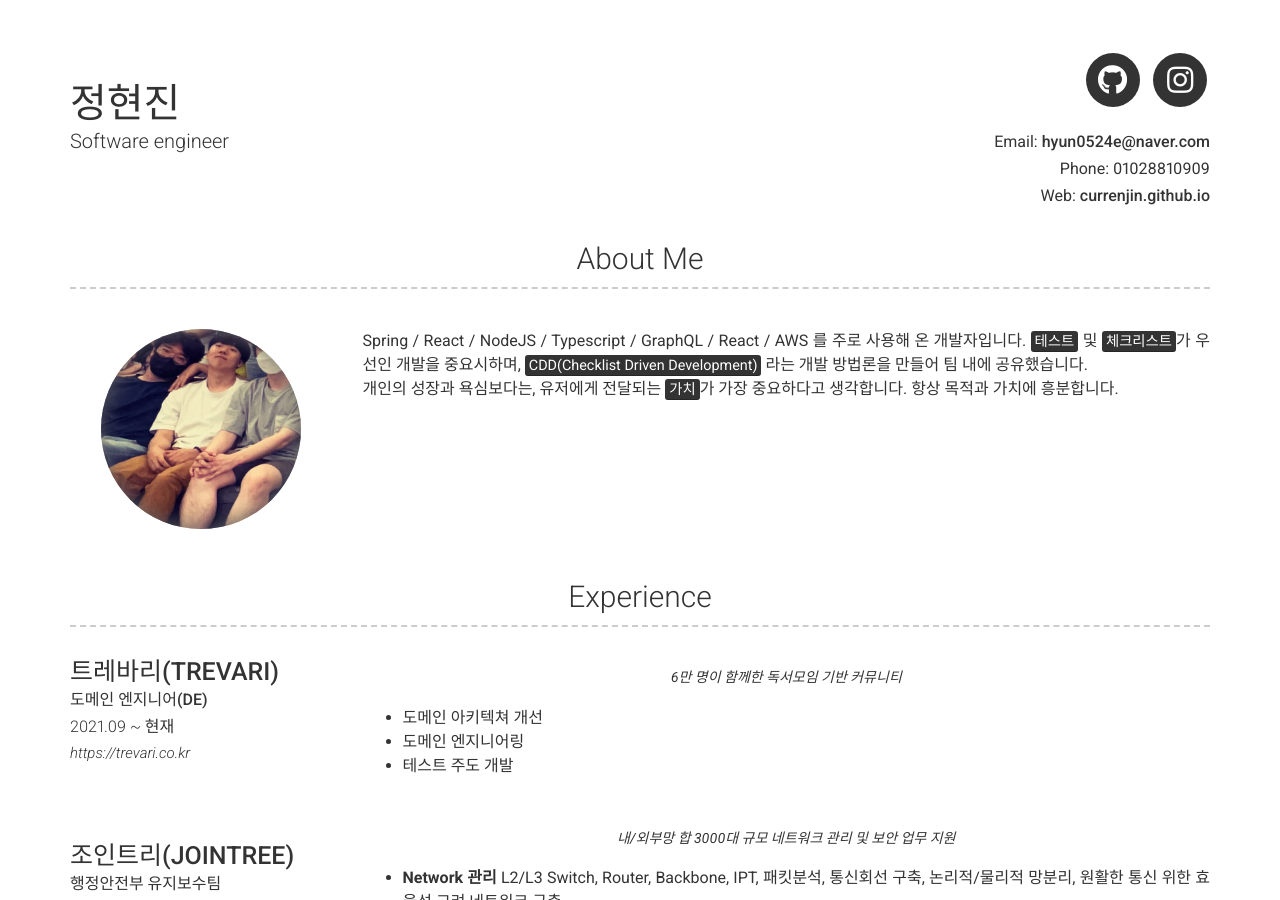
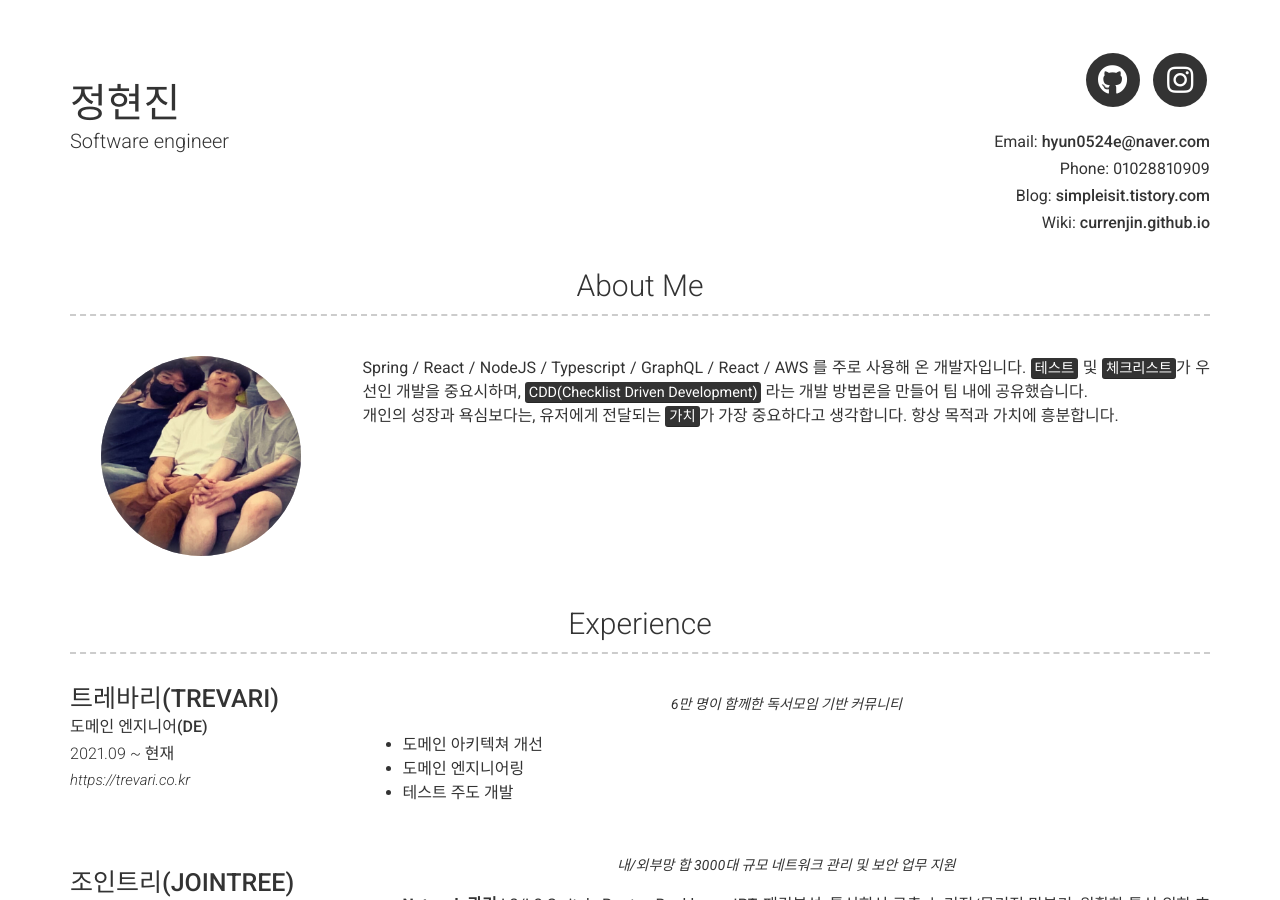
Before and after one commit to currenjin/resume, a Jekyll site: the page built from index.md, in a window 1280 px wide and 900 px high. Built offline with Jekyll 4.4.1, drawn with Linux system fonts in a browser that asks for light colours; nearby versions of some CDN libraries.

Commit message:
add: blog, wiki

```diff
--- a/_config.yml
+++ b/_config.yml
@@ -12,8 +12,10 @@ email: hyun0524e@naver.com
 # email_title: Email (Email title override)
 phone: 01028810909
 # phone_title: Phone (Phone title override)
-website: currenjin.github.io
-# website_title: Web (Website title override)
+wiki: currenjin.github.io
+wiki_title: Wiki
+blog: simpleisit.tistory.com
+blog_title: Blog
 
 # Dark Mode (true/false/never)
 darkmode: false
--- a/_includes/header.html
+++ b/_includes/header.html
@@ -116,9 +116,14 @@
           {{ site.phone_title | default: "Phone" }}: {{ site.phone | escape }}
         </p>
       {%- endif -%}
-      {%- if site.website -%}
+      {%- if site.blog -%}
         <p>
-          {{ site.website_title | default: "Web" }}: {% include a.html href=site.website %}{{ site.website | escape }}</a>
+          {{ site.blog_title | default: "Web" }}: {% include a.html href=site.blog %}{{ site.blog | escape }}</a>
+        </p>
+      {%- endif -%}
+      {%- if site.wiki -%}
+        <p>
+          {{ site.wiki_title | default: "Web" }}: {% include a.html href=site.wiki %}{{ site.wiki | escape }}</a>
         </p>
       {%- endif -%}
     </div>
```
